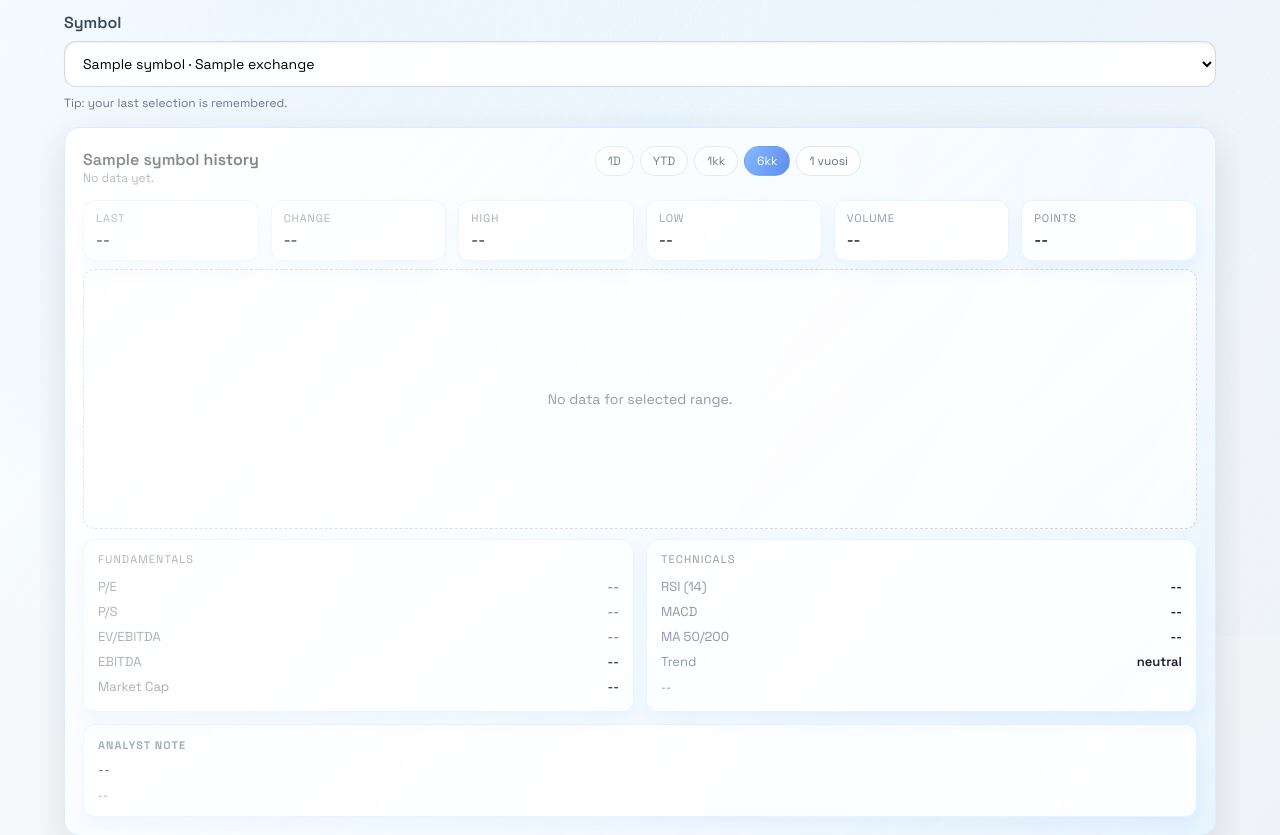
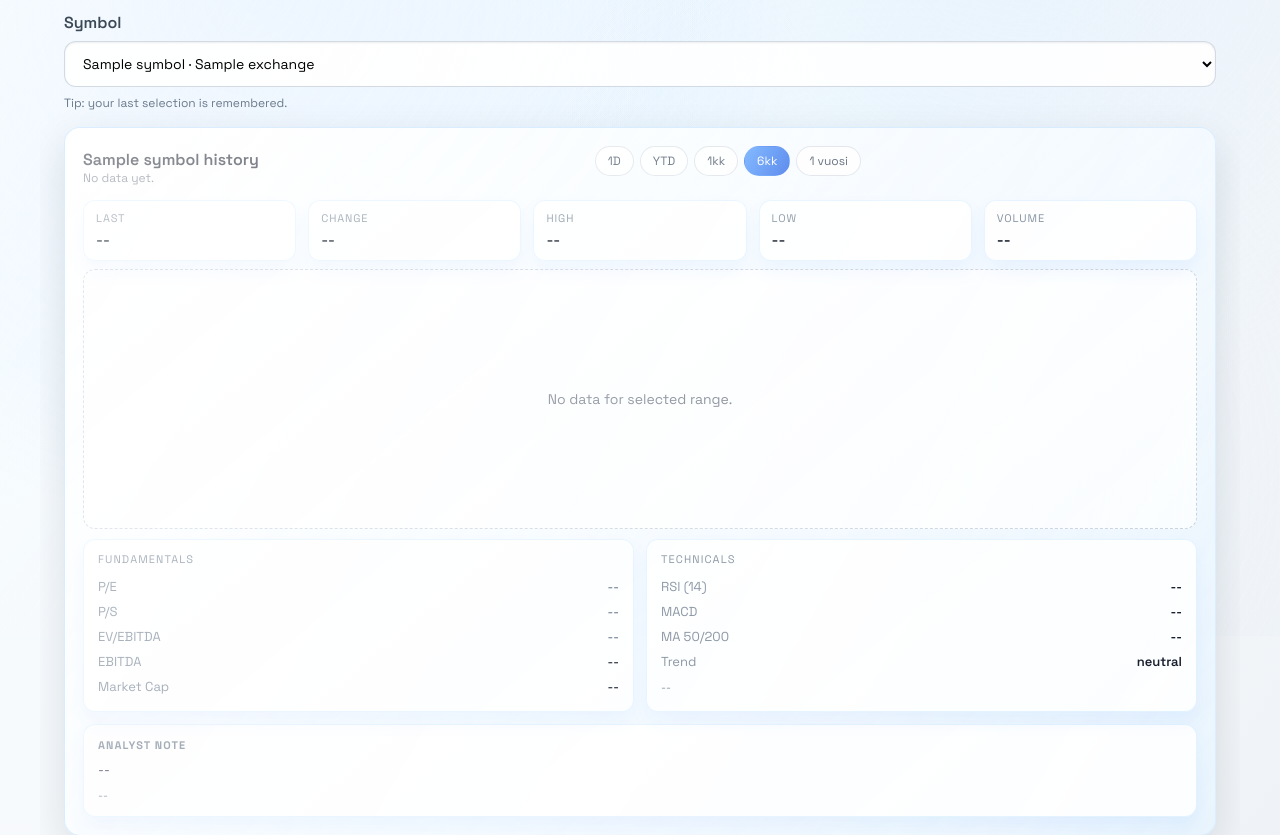
Before and after one commit to jdunnock/TickerTacker, a FastAPI app: template app/templates/detail.html in a window 1280 px wide. Shown: the part 164-999 px from the top of the page. Run offline with FastAPI, Linux system fonts and the light colour scheme; the template is opened without the code that fills it: most values are stand-ins (such as "Sample title", 1, 10 or a date in 2020); some libraries are stand-ins or nearby versions.

Commit message:
Remove points metric from detail

```diff
--- a/app/templates/detail.html
+++ b/app/templates/detail.html
@@ -411,10 +411,6 @@
                 <div class="metric-label">Volume</div>
                 <div class="metric-value" id="metric-volume">--</div>
             </div>
-            <div class="metric-card">
-                <div class="metric-label">Points</div>
-                <div class="metric-value" id="metric-points">--</div>
-            </div>
         </div>
         <div id="chart-empty" class="chart-empty">No ticker selected.</div>
         <svg id="history-chart" viewBox="0 0 640 280" aria-hidden="true"></svg>
@@ -493,7 +489,6 @@
         var metricChange = document.getElementById("metric-change");
         var metricHigh = document.getElementById("metric-high");
         var metricLow = document.getElementById("metric-low");
-        var metricPoints = document.getElementById("metric-points");
         var metricVolume = document.getElementById("metric-volume");
         var fundPe = document.getElementById("fund-pe");
         var fundPs = document.getElementById("fund-ps");
@@ -744,7 +739,6 @@
                 metricChange.textContent = "--";
                 metricHigh.textContent = "--";
                 metricLow.textContent = "--";
-                metricPoints.textContent = "--";
                 metricVolume.textContent = "--";
                 return;
             }
@@ -786,7 +780,6 @@
             metricChange.classList.add(delta >= 0 ? "up" : "down");
             metricHigh.textContent = "$" + high.toFixed(2);
             metricLow.textContent = "$" + low.toFixed(2);
-            metricPoints.textContent = String(prices.length);
             metricVolume.textContent = formatVolume(volume);
             metricLast.classList.remove("up", "down");
             metricLast.classList.add(delta >= 0 ? "up" : "down");
```
